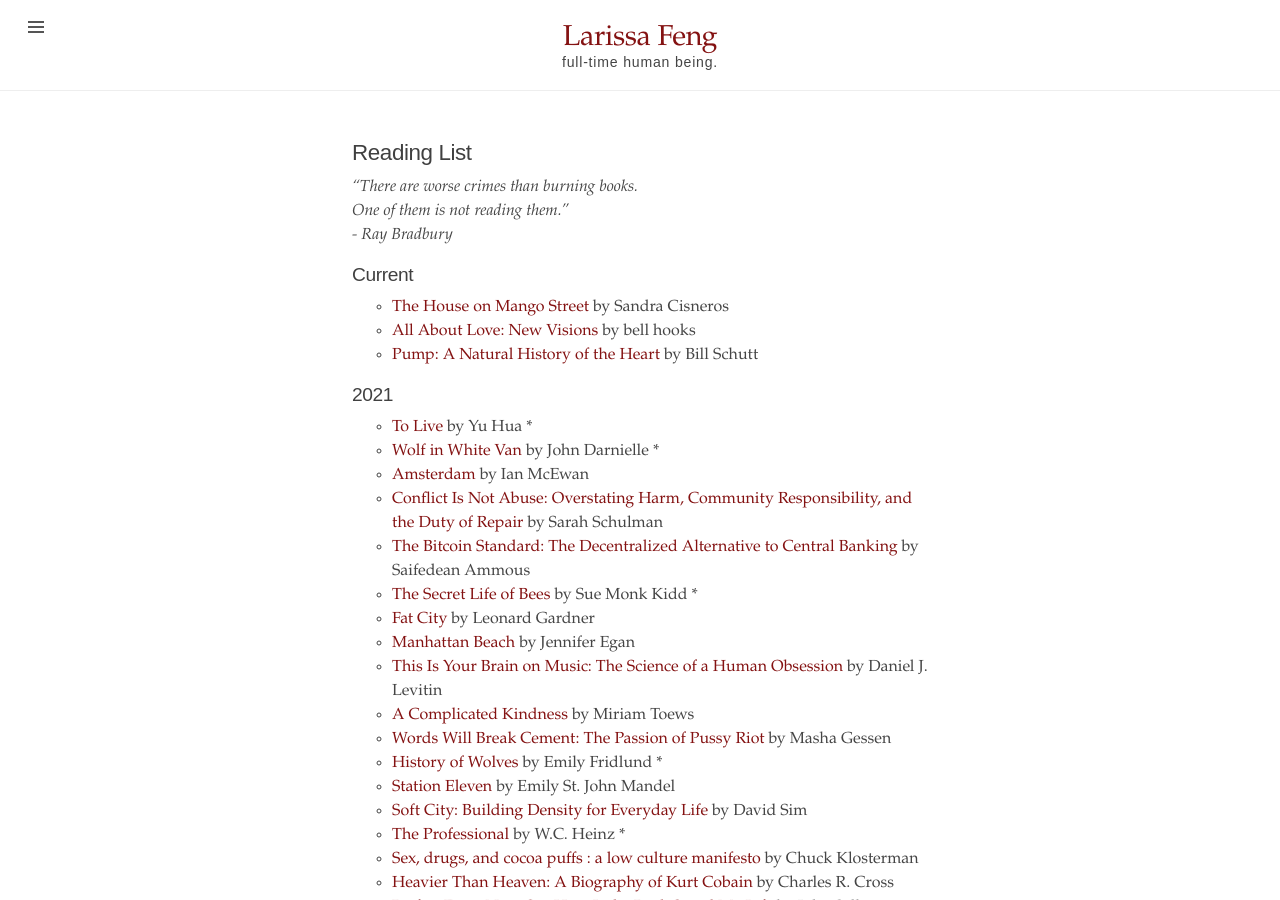
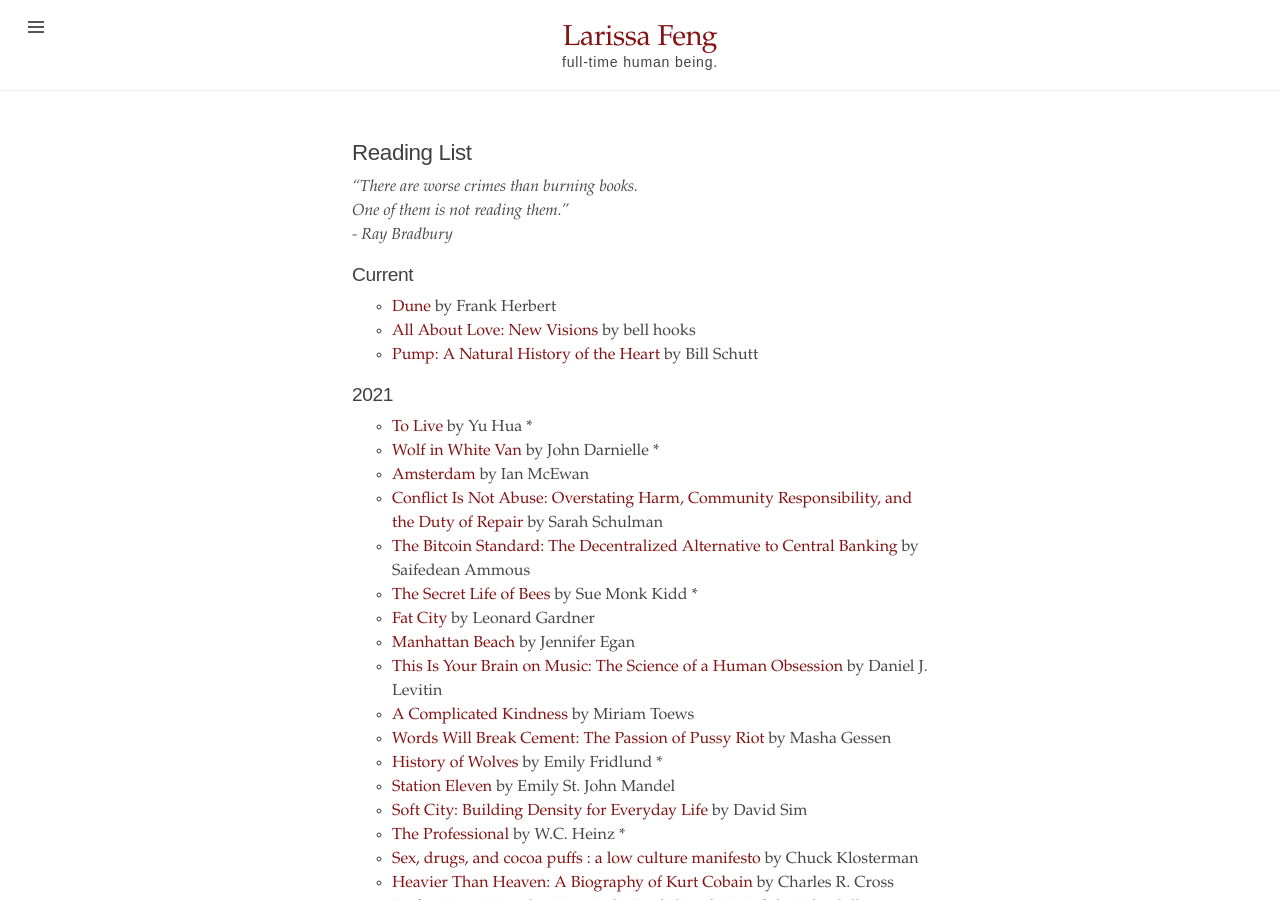
Before and after one commit to mondayrain/mondayrain.github.io, a Jekyll site: the page built from reading_list.md, in a window 1280 px wide and 900 px high. Built offline with Jekyll 4.4.1, drawn with Linux system fonts in a browser that asks for light colours.

Commit message:
Update reading_list.md

```diff
--- a/reading_list.md
+++ b/reading_list.md
@@ -8,7 +8,7 @@ title: Reading List
 <br/>- Ray Bradbury</i>
 
 ## Current
-- [The House on Mango Street](https://www.goodreads.com/book/show/139253.The_House_on_Mango_Street) by Sandra Cisneros
+- [Dune](https://en.wikipedia.org/wiki/Dune_(novel)) by Frank Herbert
 - [All About Love: New Visions](https://en.wikipedia.org/wiki/All_About_Love:_New_Visions) by bell hooks
 - [Pump: A Natural History of the Heart](https://www.goodreads.com/en/book/show/56271387-pump) by Bill Schutt
 
```
